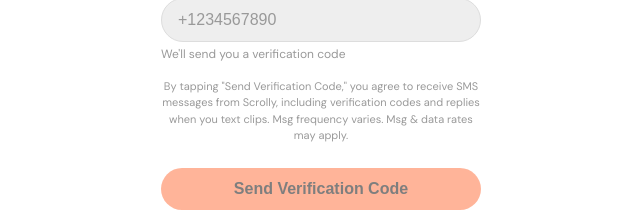
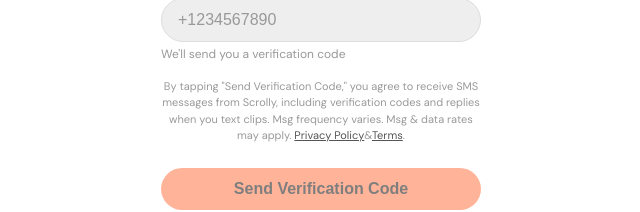
Before and after one commit to GraysonCAdams/scrolly, a SvelteKit app: page /onboard in a window 1280 px wide. Shown: the part 424-636 px from the top of the page, without its empty margins (319-959 px from the left). Built offline with nearby package versions, Linux system fonts and the light colour scheme; no server answers; a web font is replaced by a local one.

Commit message:
feat: conditionally show legal links in SMS consent based on operator config

```diff
--- a/src/routes/onboard/+page.svelte
+++ b/src/routes/onboard/+page.svelte
@@ -1,4 +1,5 @@
 <script lang="ts">
+	import { env } from '$env/dynamic/public';
 	import InlineError from '$lib/components/InlineError.svelte';
 
 	let step = $state<'info' | 'verify'>('info');
@@ -145,11 +146,26 @@
 				<small>We'll send you a verification code</small>
 			</label>
 
+			<!-- eslint-disable svelte/no-navigation-without-resolve -- external operator-configured URLs -->
 			<p class="sms-consent">
 				By tapping "Send Verification Code," you agree to receive SMS messages from Scrolly,
 				including verification codes and replies when you text clips. Msg frequency varies. Msg
 				&amp; data rates may apply.
+				{#if env.PUBLIC_PRIVACY_URL || env.PUBLIC_TERMS_URL}
+					{#if env.PUBLIC_PRIVACY_URL}<a
+							href={env.PUBLIC_PRIVACY_URL}
+							target="_blank"
+							rel="noopener">Privacy Policy</a
+						>{/if}{#if env.PUBLIC_PRIVACY_URL && env.PUBLIC_TERMS_URL}
+						&amp;
+					{/if}{#if env.PUBLIC_TERMS_URL}<a
+							href={env.PUBLIC_TERMS_URL}
+							target="_blank"
+							rel="noopener">Terms</a
+						>{/if}.
+				{/if}
 			</p>
+			<!-- eslint-enable svelte/no-navigation-without-resolve -->
 
 			<button type="submit" disabled={loading || !username.trim() || !phone.trim()}>
 				{loading ? 'Sending...' : 'Send Verification Code'}
```
Also changed, not shown: src/routes/join/+page.svelte (+16 -0 lines).
